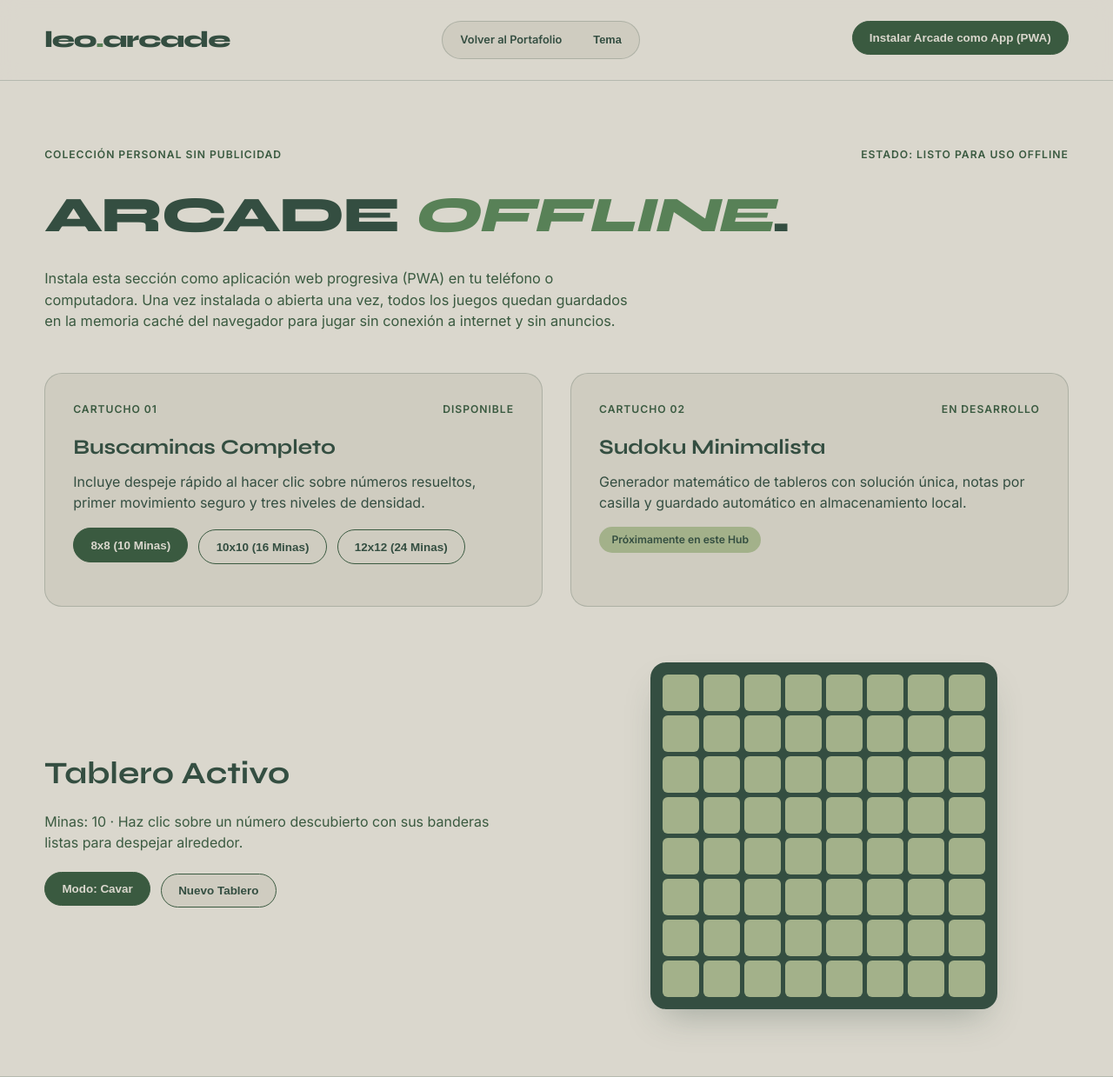
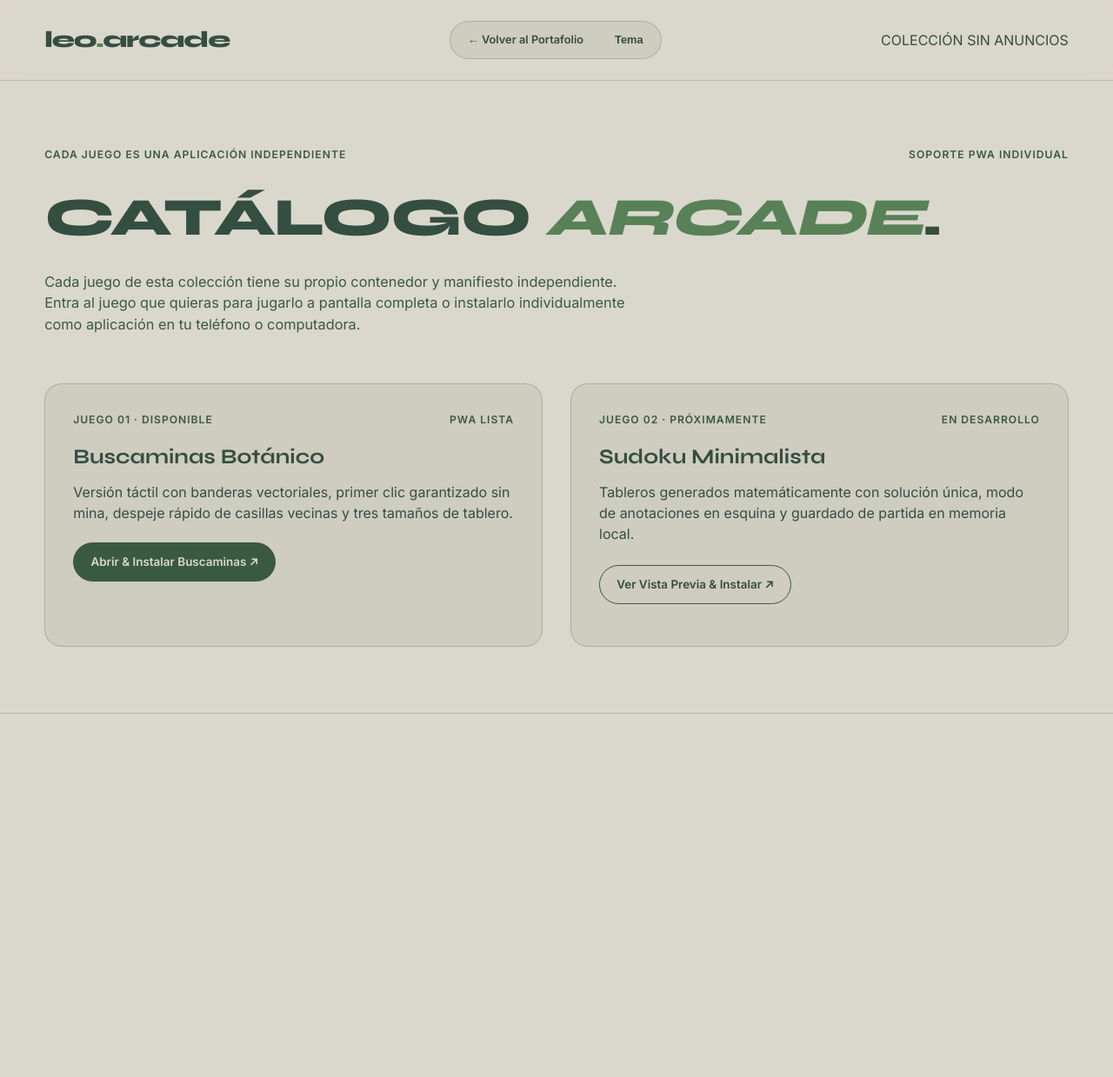
Before and after one commit to Leonleo23-10/personal_web, a Flask app: page /arcade in a window 1280 px wide. Shown: the whole page at 87% size. After the commit the page ends 821 px from the top, so only its background shows below. Run offline with Flask 3, Linux system fonts and the light colour scheme.

Commit message:
PWA individual, banderas y pagina de experimentos

```diff
--- a/app.py
+++ b/app.py
@@ -1,11 +1,25 @@
 import os
 import subprocess
-from flask import Flask, render_template, send_from_directory, request, abort
+from flask import Flask, render_template, send_from_directory, request, abort, jsonify, Response
 
 app = Flask(__name__)
 
 REPO_PATH = '/home/viscayaleonardo/personal_web'
 WSGI_FILE = '/var/www/viscayaleonardo_pythonanywhere_com_wsgi.py'
+
+# Catálogo de juegos instalables individualmente como PWA
+GAMES = {
+    'buscaminas': {
+        'title': 'Buscaminas Botánico',
+        'short_name': 'Buscaminas',
+        'description': 'Buscaminas táctil con despeje rápido y cero anuncios.'
+    },
+    'sudoku': {
+        'title': 'Sudoku Minimalista',
+        'short_name': 'Sudoku',
+        'description': 'Sudoku limpio con notas por casilla y guardado offline.'
+    }
+}
 
 @app.route('/')
 def index():
@@ -13,7 +27,77 @@ def index():
 
 @app.route('/arcade')
 def arcade():
-    return render_template('arcade.html')
+    return render_template('arcade.html', games=GAMES)
+
+# Ruta individual de cada juego (con barra final para aislar el scope de la PWA)
+@app.route('/arcade/<game_id>/')
+def play_game(game_id):
+    if game_id not in GAMES:
+        abort(404)
+    return render_template('game_pwa.html', game_id=game_id, game=GAMES[game_id])
+
+# Manifest dinámico exclusivo para cada juego
+@app.route('/arcade/<game_id>/manifest.json')
+def game_manifest(game_id):
+    if game_id not in GAMES:
+        abort(404)
+    game = GAMES[game_id]
+    return jsonify({
+        "id": f"/arcade/{game_id}/",
+        "name": game['title'],
+        "short_name": game['short_name'],
+        "description": game['description'],
+        "start_url": f"/arcade/{game_id}/",
+        "scope": f"/arcade/{game_id}/",
+        "display": "standalone",
+        "background_color": "#dad7cd",
+        "theme_color": "#344e41",
+        "icons": [
+            {
+                "src": f"/arcade/{game_id}/icon.svg",
+                "sizes": "192x192 512x512",
+                "type": "image/svg+xml",
+                "purpose": "any maskable"
+            }
+        ]
+    })
+
+# Service Worker con alcance individual para cada juego
+@app.route('/arcade/<game_id>/sw.js')
+def game_sw(game_id):
+    sw_code = f"""
+    const CACHE_NAME = 'pwa-game-{game_id}-v1';
+    const URLS = [
+        '/arcade/{game_id}/',
+        '/static/css/style.css',
+        '/static/js/main.js',
+        '/arcade/{game_id}/manifest.json',
+        '/arcade/{game_id}/icon.svg'
+    ];
+    self.addEventListener('install', e => {{
+        self.skipWaiting();
+        e.waitUntil(caches.open(CACHE_NAME).then(c => c.addAll(URLS)));
+    }});
+    self.addEventListener('fetch', e => {{
+        e.respondWith(caches.match(e.request).then(r => r || fetch(e.request)));
+    }});
+    """
+    return Response(sw_code, mimetype='application/javascript')
+
+# Ícono vectorial generado con tu paleta para que el navegador valide la PWA
+@app.route('/arcade/<game_id>/icon.svg')
+def game_icon(game_id):
+    svg = """<svg xmlns="http://www.w3.org/2000/svg" viewBox="0 0 512 512" width="512" height="512">
+        <rect width="512" height="512" rx="110" fill="#344e41"/>
+        <rect x="64" y="64" width="384" height="384" rx="70" fill="#3a5a40" stroke="#a3b18a" stroke-width="12"/>
+        <path d="M190 130v252M190 140l160 65-160 65" fill="#588157" stroke="#dad7cd" stroke-width="22" stroke-linecap="round" stroke-linejoin="round"/>
+    </svg>"""
+    return Response(svg, mimetype='image/svg+xml')
+
+# Nueva sección dedicada a Mini Experimentos
+@app.route('/experimentos')
+def experimentos():
+    return render_template('experimentos.html')
 
 @app.route('/sw.js')
 def service_worker():
--- a/static/css/style.css
+++ b/static/css/style.css
@@ -677,3 +677,36 @@ body {
         display: none;
     }
 }
+/* Iconos vectoriales personalizados en botones y celdas del Buscaminas */
+.btn-editorial {
+    display: inline-flex;
+    align-items: center;
+    gap: 0.5rem;
+}
+
+.btn-icon-svg {
+    display: inline-flex;
+    width: 15px;
+    height: 15px;
+}
+
+.btn-icon-svg svg, .mine-cell svg {
+    width: 100%;
+    height: 100%;
+    display: block;
+}
+
+.mine-cell {
+    display: flex;
+    align-items: center;
+    justify-content: center;
+    padding: 6px;
+}
+
+.multi-exp-canvas {
+    width: 100%;
+    height: 100%;
+    min-height: 360px;
+    display: block;
+    cursor: crosshair;
+}
--- a/static/js/main.js
+++ b/static/js/main.js
@@ -1,3 +1,19 @@
+// Íconos vectoriales SVG personalizados (Cero emojis)
+const SVG_FLAG = `<svg viewBox="0 0 24 24" fill="none" xmlns="http://www.w3.org/2000/svg">
+    <path d="M5 21V4" stroke="currentColor" stroke-width="2.4" stroke-linecap="round"/>
+    <path d="M5 4L19 9L5 14V4Z" fill="#588157" stroke="currentColor" stroke-width="1.8" stroke-linejoin="round"/>
+</svg>`;
+
+const SVG_PICK = `<svg viewBox="0 0 24 24" fill="none" xmlns="http://www.w3.org/2000/svg">
+    <circle cx="12" cy="12" r="6" stroke="currentColor" stroke-width="2.2"/>
+    <circle cx="12" cy="12" r="2" fill="currentColor"/>
+</svg>`;
+
+const SVG_MINE = `<svg viewBox="0 0 24 24" fill="none" xmlns="http://www.w3.org/2000/svg">
+    <circle cx="12" cy="12" r="5.5" fill="currentColor"/>
+    <path d="M12 3V21M3 12H21M5.6 5.6L18.4 18.4M18.4 5.6L5.6 18.4" stroke="currentColor" stroke-width="2" stroke-linecap="round"/>
+</svg>`;
+
 // 1. Cursor personalizado y vista previa flotante
 const cursor = document.getElementById('custom-cursor');
 const preview = document.getElementById('floating-preview');
@@ -14,7 +30,7 @@ if (cursor) {
     });
 }
 
-// 2. Despliegue de Proyectos (Acordeón completo al hacer clic)
+// 2. Acordeón de proyectos
 document.querySelectorAll('.work-item').forEach(item => {
     const row = item.querySelector('.work-row');
     row.addEventListener('mouseenter', () => {
@@ -35,7 +51,7 @@ document.querySelectorAll('.work-item').forEach(item => {
     });
 });
 
-// 3. Navegación y cambio de tema
+// 3. Navegación suave y cambio de tema
 document.querySelectorAll('.mode-pill').forEach(pill => {
     pill.addEventListener('click', () => {
         if (pill.id === 'theme-toggle') {
@@ -52,12 +68,14 @@ document.querySelectorAll('.mode-pill').forEach(pill => {
     });
 });
 
-// 4. Buscaminas con función CHORDING (clic en casilla descubierta desbloquea vecinas si las banderas coinciden)
+// 4. Buscaminas con Banderas Vectoriales SVG y Chording
 let SIZE = 8;
 let MINES_COUNT = 10;
 const boardEl = document.getElementById('minesweeper-board');
 const statusEl = document.getElementById('mine-status');
 const modeBtn = document.getElementById('mode-toggle');
+const modeIcon = document.getElementById('mode-icon');
+const modeLabel = document.getElementById('mode-label');
 const resetBtn = document.getElementById('reset-mines');
 
 let flagMode = false;
@@ -67,15 +85,21 @@ let mines = new Set();
 let cells = [];
 let counts = [];
 
+function updateModeButtonUI() {
+    if (!modeBtn) return;
+    if (modeIcon) modeIcon.innerHTML = flagMode ? SVG_FLAG : SVG_PICK;
+    if (modeLabel) modeLabel.textContent = flagMode ? 'Modo: Bandera' : 'Modo: Cavar';
+    modeBtn.classList.toggle('active', !flagMode);
+}
+
 if (modeBtn) {
+    updateModeButtonUI();
     modeBtn.addEventListener('click', () => {
         flagMode = !flagMode;
-        modeBtn.textContent = flagMode ? 'Modo: Bandera (F)' : 'Modo: Cavar';
-        modeBtn.classList.toggle('active', !flagMode);
+        updateModeButtonUI();
     });
 }
 
-// Botones de dificultad en /arcade
 document.querySelectorAll('.diff-btn').forEach(btn => {
     btn.addEventListener('click', () => {
         document.querySelectorAll('.diff-btn').forEach(b => b.classList.remove('active'));
@@ -142,14 +166,14 @@ function toggleFlag(idx) {
     const cell = cells[idx];
     if (gameOver || cell.classList.contains('revealed')) return;
     const isFlagged = cell.classList.toggle('flagged');
-    cell.textContent = isFlagged ? 'F' : '';
+    cell.innerHTML = isFlagged ? SVG_FLAG : '';
 }
 
 function onCellClick(idx) {
     if (gameOver) return;
     const cell = cells[idx];
 
-    // SI LA CASILLA YA ESTÁ DESCUBIERTA: Ejecutar Chording (desbloquear vecinas si la cuota de banderas se cumplió)
+    // Chording: si la celda ya está descubierta y las banderas alrededor coinciden, revela las vecinas
     if (cell.classList.contains('revealed')) {
         const neededFlags = counts[idx];
         if (neededFlags > 0) {
@@ -185,12 +209,12 @@ function onCellClick(idx) {
 
 function triggerReveal(idx) {
     if (mines.has(idx)) {
-        cells[idx].textContent = 'X';
+        cells[idx].innerHTML = SVG_MINE;
         cells[idx].classList.add('boom');
         statusEl.textContent = 'Partida terminada: pisaste una mina. Presiona Reiniciar Tablero.';
         gameOver = true;
         mines.forEach(m => {
-            if (!cells[m].classList.contains('flagged')) cells[m].textContent = 'X';
+            if (!cells[m].classList.contains('flagged')) cells[m].innerHTML = SVG_MINE;
         });
         return;
     }
@@ -222,7 +246,7 @@ function checkWin() {
 if (resetBtn) resetBtn.addEventListener('click', initBoard);
 initBoard();
 
-// 5. Laboratorio de Mini Experimentos en Canvas (Gravedad y Ondas)
+// 5. Canvas de la página principal (index.html)
 const expCanvas = document.getElementById('experiment-canvas');
 if (expCanvas) {
     const ctx = expCanvas.getContext('2d');
@@ -269,16 +293,16 @@ if (expCanvas) {
             currentSim = btn.dataset.sim;
             captionEl.textContent = currentSim === 'gravity'
                 ? 'Mueve el cursor para alterar la posición del atractor gravitacional.'
-                : 'Interferencia constructiva y destructiva entre dos fuentes armónicas.';
+                : 'Interferencia constructiva y destructiva entre frentes de onda.';
         });
     });
 
-    resetSimBtn.addEventListener('click', initParticles);
+    if (resetSimBtn) resetSimBtn.addEventListener('click', initParticles);
 
     function renderLoop() {
         ctx.fillStyle = '#344e41';
         ctx.fillRect(0, 0, expCanvas.width, expCanvas.height);
-        const param = parseFloat(paramSlider.value);
+        const param = paramSlider ? parseFloat(paramSlider.value) : 45;
 
         if (currentSim === 'gravity') {
             ctx.fillStyle = '#dad7cd';
@@ -322,23 +346,114 @@ if (expCanvas) {
     renderLoop();
 }
 
-// 6. Formulario de Contacto y gestor de instalación PWA
-const contactForm = document.getElementById('contact-form');
-if (contactForm) {
-    contactForm.addEventListener('submit', (e) => {
-        e.preventDefault();
-        const feedback = document.getElementById('form-feedback');
-        feedback.textContent = 'Mensaje registrado correctamente. Me pondré en contacto contigo pronto.';
-        contactForm.reset();
+// 6. Motores independientes para la página /experimentos (Scroll de múltiples simulaciones)
+document.querySelectorAll('.multi-exp-canvas').forEach(canvas => {
+    const ctx = canvas.getContext('2d');
+    const type = canvas.dataset.type;
+    const slider = document.querySelector(`.lab-slider[data-canvas="${canvas.id}"]`);
+    let pointer = { x: 200, y: 180 };
+    let phase = 0;
+    let particles = [];
+
+    function resize() {
+        canvas.width = canvas.parentElement.clientWidth;
+        canvas.height = canvas.parentElement.clientHeight || 360;
+        pointer = { x: canvas.width / 2, y: canvas.height / 2 };
+    }
+    resize();
+    window.addEventListener('resize', resize);
+
+    for (let i = 0; i < 30; i++) {
+        particles.push({
+            x: Math.random() * canvas.width,
+            y: Math.random() * canvas.height,
+            vx: (Math.random() - 0.5) * 2.5,
+            vy: (Math.random() - 0.5) * 2.5
+        });
+    }
+
+    canvas.addEventListener('mousemove', (e) => {
+        const r = canvas.getBoundingClientRect();
+        pointer.x = e.clientX - r.left;
+        pointer.y = e.clientY - r.top;
     });
+
+    function animate() {
+        ctx.fillStyle = '#344e41';
+        ctx.fillRect(0, 0, canvas.width, canvas.height);
+        const val = slider ? parseFloat(slider.value) : 40;
+
+        if (type === 'gravity') {
+            ctx.fillStyle = '#dad7cd';
+            ctx.beginPath();
+            ctx.arc(pointer.x, pointer.y, 6, 0, Math.PI * 2);
+            ctx.fill();
+
+            ctx.fillStyle = '#a3b18a';
+            particles.forEach(p => {
+                const dx = pointer.x - p.x, dy = pointer.y - p.y;
+                const d2 = Math.max(dx * dx + dy * dy, 150);
+                const f = (val * 1.4) / d2;
+                p.vx = (p.vx + dx * f) * 0.99;
+                p.vy = (p.vy + dy * f) * 0.99;
+                p.x += p.vx; p.y += p.vy;
+                ctx.beginPath();
+                ctx.arc(p.x, p.y, 3, 0, Math.PI * 2);
+                ctx.fill();
+            });
+        } else if (type === 'waves') {
+            phase += 0.06;
+            ctx.strokeStyle = '#a3b18a';
+            ctx.lineWidth = 2;
+            for (let row = 28; row < canvas.height; row += 26) {
+                ctx.beginPath();
+                for (let x = 0; x < canvas.width; x += 6) {
+                    const d = Math.hypot(x - pointer.x, row - pointer.y);
+                    const yOff = Math.sin(d * (val * 0.004) - phase) * 10;
+                    if (x === 0) ctx.moveTo(x, row + yOff);
+                    else ctx.lineTo(x, row + yOff);
+                }
+                ctx.stroke();
+            }
+        } else if (type === 'field') {
+            ctx.strokeStyle = '#a3b18a';
+            ctx.lineWidth = 2;
+            const step = 36;
+            for (let x = step; x < canvas.width - 10; x += step) {
+                for (let y = step; y < canvas.height - 10; y += step) {
+                    const angle = Math.atan2(pointer.y - y, pointer.x - x);
+                    ctx.beginPath();
+                    ctx.moveTo(x, y);
+                    ctx.lineTo(x + Math.cos(angle) * val, y + Math.sin(angle) * val);
+                    ctx.stroke();
+                }
+            }
+        }
+        requestAnimationFrame(animate);
+    }
+    animate();
+});
+
+// 7. Instalación PWA Individual por Juego
+let deferredPrompt = null;
+const pwaBtn = document.getElementById('pwa-install-btn');
+const gameScope = document.body.dataset.gameScope;
+
+if ('serviceWorker' in navigator) {
+    if (gameScope) {
+        // Registra el Service Worker exclusivo del juego actual
+        navigator.serviceWorker.register(`${gameScope}sw.js`, { scope: gameScope });
+    } else {
+        navigator.serviceWorker.register('/sw.js');
+    }
 }
-
-let deferredPrompt;
-const pwaBtn = document.getElementById('pwa-install-btn');
 
 window.addEventListener('beforeinstallprompt', (e) => {
     e.preventDefault();
     deferredPrompt = e;
+    if (pwaBtn) {
+        pwaBtn.textContent = 'Instalar este Juego como App';
+    }
 });
 
 if (pwaBtn) {
@@ -348,11 +463,7 @@ if (pwaBtn) {
             await deferredPrompt.userChoice;
             deferredPrompt = null;
         } else {
-            alert('El Arcade ya está guardado en caché para uso offline o puedes añadirlo a tu pantalla de inicio desde el menú del navegador.');
+            alert('Si estás en iOS (Safari) o ya instalaste la app, usa el botón "Compartir -> Agregar a pantalla de inicio" de tu navegador para crear el ícono individual de este juego.');
         }
     });
 }
-
-if ('serviceWorker' in navigator) {
-    navigator.serviceWorker.register('/sw.js');
-}
--- a/templates/arcade.html
+++ b/templates/arcade.html
@@ -3,9 +3,7 @@
 <head>
     <meta charset="UTF-8">
     <meta name="viewport" content="width=device-width, initial-scale=1.0">
-    <title>Arcade PWA — Juegos Clásicos Sin Anuncios</title>
-    <link rel="manifest" href="/manifest.json">
-    <meta name="theme-color" content="#344e41">
+    <title>Catálogo Arcade — Juegos Instalables Sin Anuncios</title>
     <link rel="preconnect" href="https://fonts.googleapis.com">
     <link href="https://fonts.googleapis.com/css2?family=Inter:wght@400;500;600&family=Syne:wght@700;800&display=swap" rel="stylesheet">
     <link rel="stylesheet" href="{{ url_for('static', filename='css/style.css') }}">
@@ -15,65 +13,49 @@
     <header class="nav-header">
         <a href="/" class="brand">leo<span class="dot">.</span>arcade</a>
         <div class="mode-switch-wrapper">
-            <a href="/" class="mode-pill" style="text-decoration:none;">Volver al Portafolio</a>
+            <a href="/" class="mode-pill" style="text-decoration:none;">← Volver al Portafolio</a>
             <button class="mode-pill" id="theme-toggle">Tema</button>
         </div>
-        <button id="pwa-install-btn" class="btn-editorial active">Instalar Arcade como App (PWA)</button>
+        <span>COLECCIÓN SIN ANUNCIOS</span>
     </header>
 
     <main class="works-section">
         <div class="section-header">
-            <span>COLECCIÓN PERSONAL SIN PUBLICIDAD</span>
-            <span id="offline-status">ESTADO: LISTO PARA USO OFFLINE</span>
+            <span>CADA JUEGO ES UNA APLICACIÓN INDEPENDIENTE</span>
+            <span>SOPORTE PWA INDIVIDUAL</span>
         </div>
 
-        <h1 class="display-title" style="font-size: clamp(2rem, 4.5vw, 4.2rem); margin: 2rem 0;">
-            ARCADE <span class="italic-accent">OFFLINE</span>.
+        <h1 class="display-title" style="font-size: clamp(2.2rem, 4.8vw, 4.5rem); margin: 2rem 0;">
+            CATÁLOGO <span class="italic-accent">ARCADE</span>.
         </h1>
-        <p class="hero-bio" style="max-width: 680px; margin-bottom: 3rem;">
-            Instala esta sección como aplicación web progresiva (PWA) en tu teléfono o computadora. Una vez instalada o abierta una vez, todos los juegos quedan guardados en la memoria caché del navegador para jugar sin conexión a internet y sin anuncios.
+        <p class="hero-bio" style="max-width: 680px; margin-bottom: 3.5rem;">
+            Cada juego de esta colección tiene su propio contenedor y manifiesto independiente. Entra al juego que quieras para jugarlo a pantalla completa o instalarlo individualmente como aplicación en tu teléfono o computadora.
         </p>
 
-        <!-- Selector de Juegos y Dificultad -->
         <div class="arcade-hub-grid">
-            <div class="arcade-hub-card active-game">
+            <article class="arcade-hub-card">
                 <div class="section-header">
-                    <span>CARTUCHO 01</span>
-                    <span>DISPONIBLE</span>
+                    <span>JUEGO 01 · DISPONIBLE</span>
+                    <span>PWA LISTA</span>
                 </div>
-                <h2>Buscaminas Completo</h2>
-                <p>Incluye despeje rápido al hacer clic sobre números resueltos, primer movimiento seguro y tres niveles de densidad.</p>
-                <div class="game-toolbar" style="margin-top: 1.2rem;">
-                    <button class="btn-editorial active diff-btn" data-size="8" data-mines="10">8x8 (10 Minas)</button>
-                    <button class="btn-editorial diff-btn" data-size="10" data-mines="16">10x10 (16 Minas)</button>
-                    <button class="btn-editorial diff-btn" data-size="12" data-mines="24">12x12 (24 Minas)</button>
+                <h2>Buscaminas Botánico</h2>
+                <p>Versión táctil con banderas vectoriales, primer clic garantizado sin mina, despeje rápido de casillas vecinas y tres tamaños de tablero.</p>
+                <div class="game-toolbar" style="margin-top: 1.5rem;">
+                    <a href="/arcade/buscaminas/" class="btn-editorial active">Abrir & Instalar Buscaminas ↗</a>
                 </div>
-            </div>
+            </article>
 
-            <div class="arcade-hub-card">
+            <article class="arcade-hub-card">
                 <div class="section-header">
-                    <span>CARTUCHO 02</span>
+                    <span>JUEGO 02 · PRÓXIMAMENTE</span>
                     <span>EN DESARROLLO</span>
                 </div>
                 <h2>Sudoku Minimalista</h2>
-                <p>Generador matemático de tableros con solución única, notas por casilla y guardado automático en almacenamiento local.</p>
-                <span class="pill-tag" style="margin-top:1rem;">Próximamente en este Hub</span>
-            </div>
-        </div>
-
-        <!-- Zona de Juego Principal en el Hub -->
-        <div class="lab-showcase" style="margin-top: 4rem;">
-            <div class="lab-description">
-                <h2>Tablero Activo</h2>
-                <p id="mine-status">Minas: 10 · Haz clic en un número descubierto con sus banderas completas para desbloquear alrededor.</p>
-                <div class="game-toolbar">
-                    <button id="mode-toggle" class="btn-editorial active">Modo: Cavar</button>
-                    <button id="reset-mines" class="btn-editorial">Nuevo Tablero</button>
+                <p>Tableros generados matemáticamente con solución única, modo de anotaciones en esquina y guardado de partida en memoria local.</p>
+                <div class="game-toolbar" style="margin-top: 1.5rem;">
+                    <a href="/arcade/sudoku/" class="btn-editorial">Ver Vista Previa & Instalar ↗</a>
                 </div>
-            </div>
-            <div class="board-container">
-                <div class="minesweeper-board" id="minesweeper-board"></div>
-            </div>
+            </article>
         </div>
     </main>
 
```
Also changed, not shown: templates/experimentos.html (added, +109 -0 lines), templates/game_pwa.html (added, +66 -0 lines), templates/index.html (+23 -22 lines).
